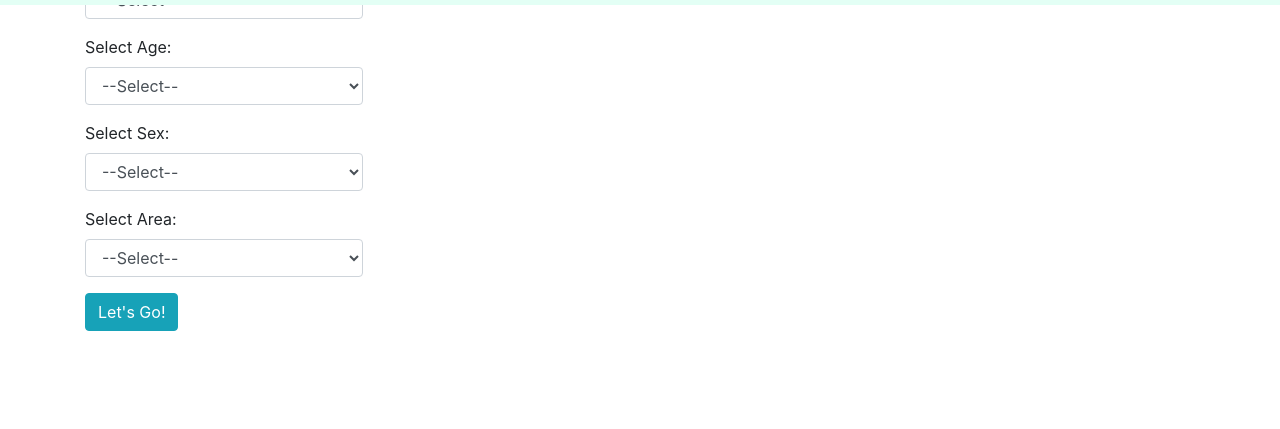
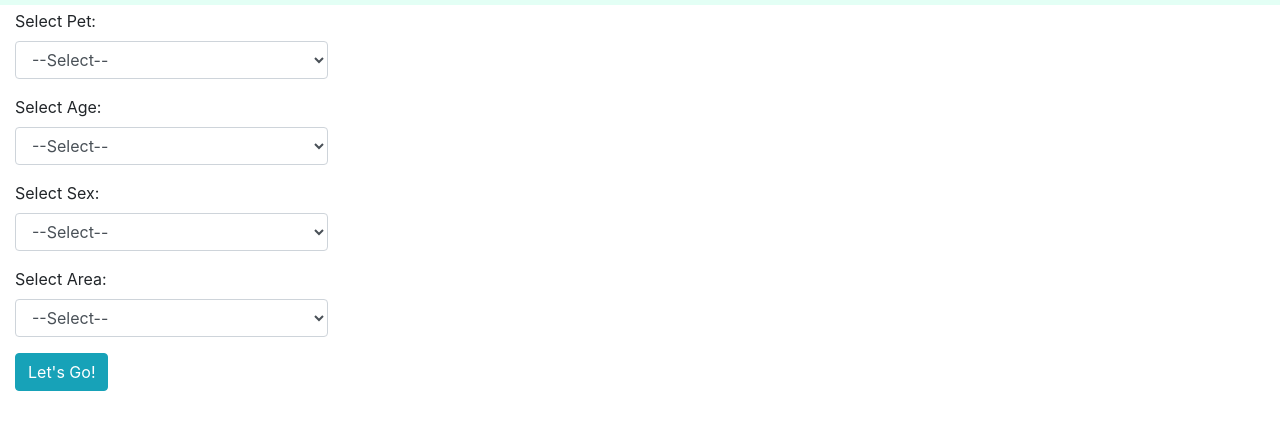
Before and after one commit to AoifeMcNeill/EWSProject, a website: page pages/find.html in a window 1280 px wide. Shown: the part 51-480 px from the top of the page. Drawn offline with nearby package versions, Linux system fonts and the light colour scheme.

Commit message:
edited find.html container/added margin to findForm in find.css

```diff
--- a/pages/find.html
+++ b/pages/find.html
@@ -40,7 +40,7 @@
             </li>
         </ul>
     </nav>
-    <div class="container position-relative">
+    <div class="container-fluid position-relative" id="findForm">
         <form>
             <div class="form-group w-25">
                 <label for="selPet">Select Pet:</label>
--- a/stylesheets/find.css
+++ b/stylesheets/find.css
@@ -0,0 +1,3 @@
+#findForm {
+    margin-top: 60px;
+}
```
